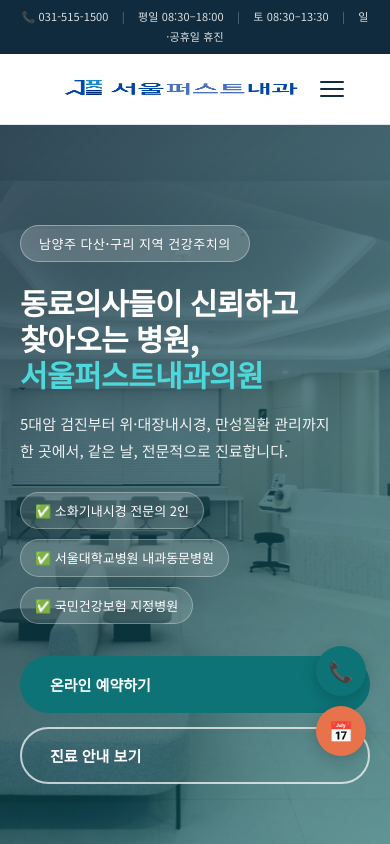
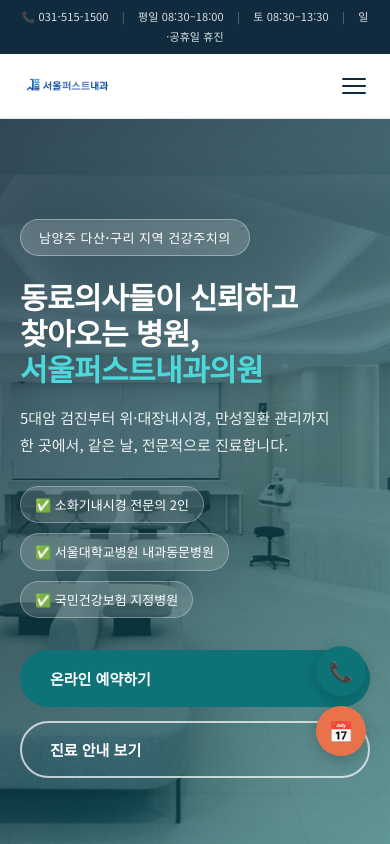
Before and after one commit to dodezi/seoulfirst-website, a plain HTML site: page index.html in a window 390 px wide. Shown: the top 844 px of the page. Drawn offline with Linux system fonts and the light colour scheme.

Commit message:
fix: 모바일 로고 비율 왜곡 수정 - 가로 강제값 제거, 높이 40px 비율유지

```diff
--- a/multipage.css
+++ b/multipage.css
@@ -1615,8 +1615,8 @@
   .mp-nav.open { display: flex; }
   .mp-nav-link { font-size: 22px; padding: 12px 20px; }
   .mp-menu-toggle { display: flex; }
-  .mp-header-inner { height: 70px; }
-  .mp-logo img { height: 52px; }
+  .mp-header-inner { height: 64px; padding: 0 18px; }
+  .mp-logo img { width: auto; height: 40px; }
 
   .quick-bar-inner { grid-template-columns: repeat(2, 1fr); }
   .quick-item { border-bottom: 1px solid rgba(255,255,255,.1); }
```
